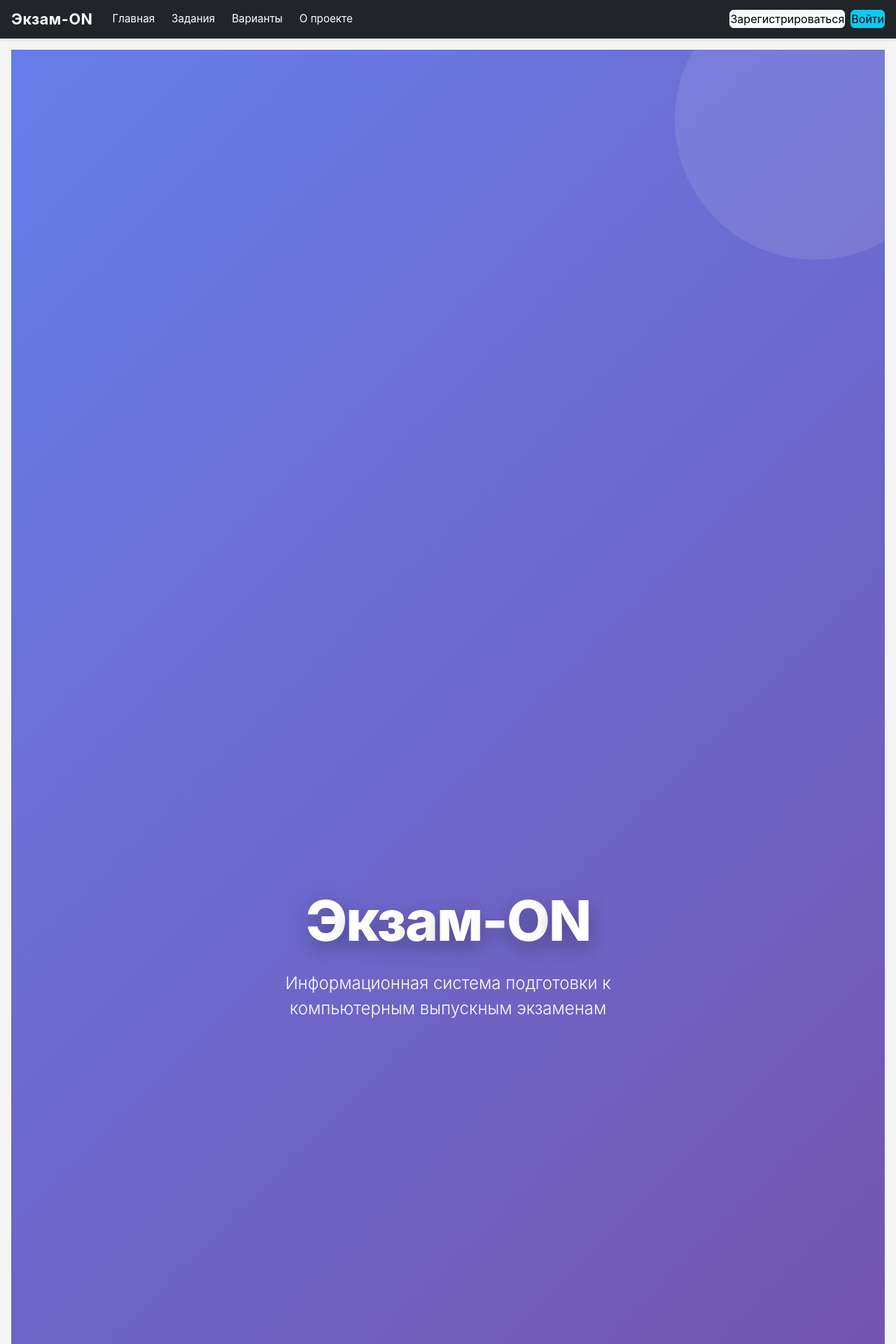
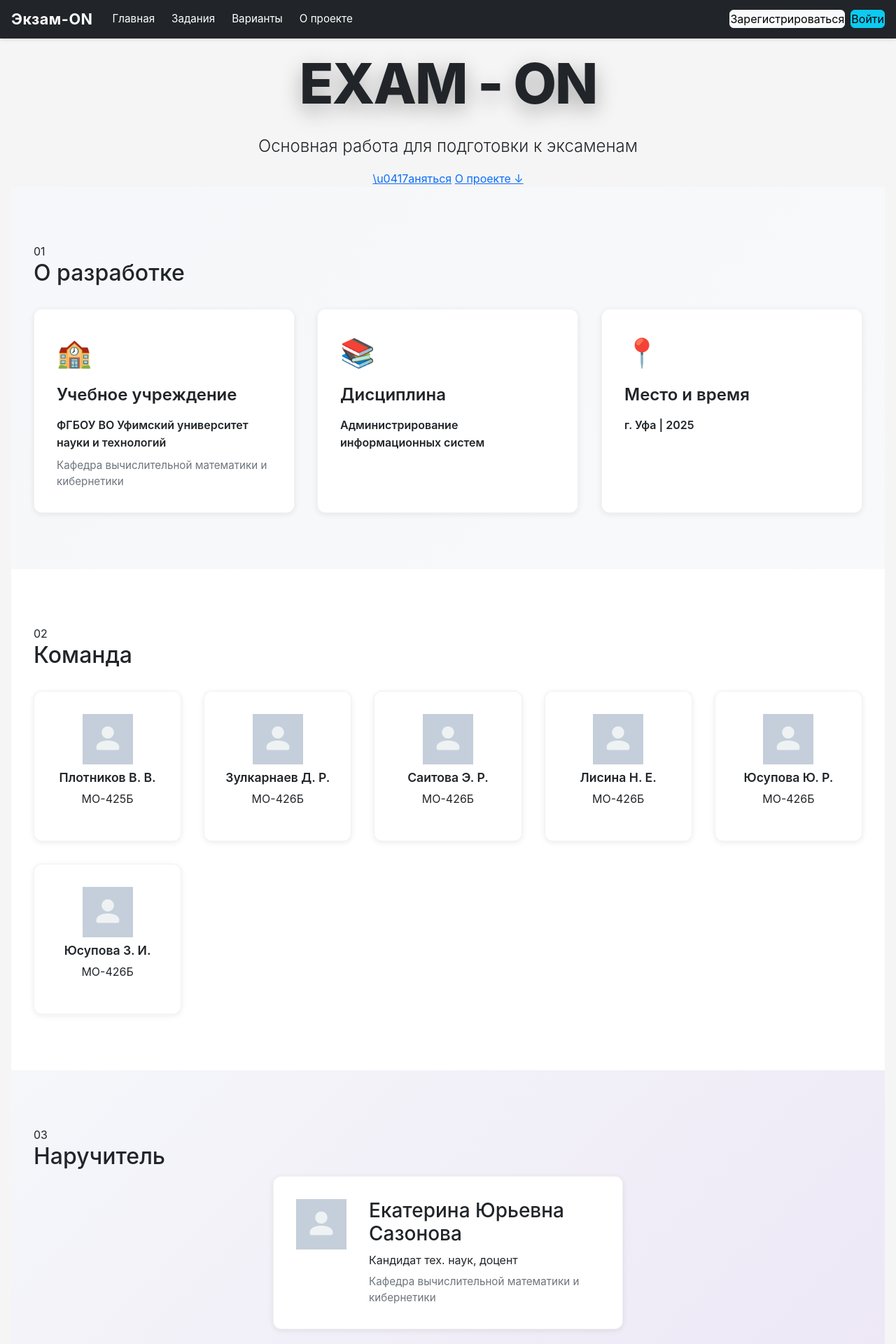
Before and after one commit to vplotnikov16/kegeproject, a Flask app: page /about in a window 1280 px wide. Shown: the top 1920 px of the page at 70% size. Run offline with Flask 3, Linux system fonts and the light colour scheme.

Commit message:
refactor: полная переделка страницы "О проекте" с по траекториям анимациями и AOS

```diff
--- a/app/templates/about.html
+++ b/app/templates/about.html
@@ -3,184 +3,252 @@
 {% block title %}О проекте - Экзам-ON{% endblock %}
 
 {% block head %}
+<!-- AOS (Animate On Scroll) Library -->
+<link rel="stylesheet" href="https://cdn.jsdelivr.net/npm/aos@2.3.4/dist/aos.css" />
 <link rel="stylesheet" type="text/css" href="{{ url_for('static', filename='css/about.css') }}">
 {% endblock %}
 
 {% block content %}
-<div class="about-container">
-    <!-- Hero Section -->
-    <section class="about-hero">
+<div class="about-page">
+    <!-- HERO SECTION -->
+    <section class="section-hero">
+        <div class="hero-background">
+            <div class="blob blob-1" data-aos="fade-up" data-aos-duration="2000" data-aos-delay="0"></div>
+            <div class="blob blob-2" data-aos="fade-down" data-aos-duration="2500" data-aos-delay="200"></div>
+            <div class="blob blob-3" data-aos="fade-left" data-aos-duration="3000" data-aos-delay="400"></div>
+        </div>
+
         <div class="hero-content">
-            <h1 class="hero-title" data-scroll>Экзам-ON</h1>
-            <p class="hero-subtitle" data-scroll>Информационная система подготовки к компьютерным выпускным экзаменам</p>
+            <h1 class="hero-title" data-aos="zoom-in" data-aos-duration="1200" data-aos-delay="300">
+                <span class="title-word" data-aos="fade-up" data-aos-duration="800">EXAM</span>
+                <span class="title-word" data-aos="fade-up" data-aos-duration="800" data-aos-delay="100">-</span>
+                <span class="title-word" data-aos="fade-up" data-aos-duration="800" data-aos-delay="200">ON</span>
+            </h1>
+
+            <p class="hero-subtitle" data-aos="fade-up" data-aos-duration="1000" data-aos-delay="600">
+                Основная работа для подготовки к эксаменам
+            </p>
+
+            <div class="hero-cta" data-aos="fade-up" data-aos-duration="1000" data-aos-delay="900">
+                <a href="{{ url_for('tasks.tasks') }}" class="btn-primary">\u0417аняться</a>
+                <a href="#university" class="btn-secondary">О проекте ↓</a>
             </div>
-        <div class="hero-decoration" data-scroll-transform>
-            <div class="decoration-item"></div>
+        </div>
+
+        <div class="scroll-indicator" data-aos="fade-down" data-aos-duration="1500" data-aos-delay="1200">
+            <div class="scroll-icon">
+                <span></span>
+                <span></span>
+            </div>
         </div>
     </section>
 
-    <!-- University Info -->
-    <section class="section-university">
+    <!-- UNIVERSITY INFO -->
+    <section class="section-university" id="university">
         <div class="container-section">
-            <div class="section-header" data-scroll>
+            <div class="section-intro" data-aos="fade-right" data-aos-duration="1000" data-aos-delay="0">
+                <span class="section-label">01</span>
                 <h2>О разработке</h2>
-                <div class="header-line"></div>
+                <div class="underline"></div>
             </div>
 
             <div class="uni-grid">
-                <div class="uni-card" data-scroll>
+                <div class="uni-card" data-aos="flip-left" data-aos-duration="1200" data-aos-delay="0">
+                    <div class="card-bg"></div>
                     <div class="card-icon">🏫</div>
                     <h3>Учебное учреждение</h3>
                     <p class="card-main">ФГБОУ ВО Уфимский университет науки и технологий</p>
                     <p class="card-sub">Кафедра вычислительной математики и кибернетики</p>
                 </div>
 
-                <div class="uni-card" data-scroll>
+                <div class="uni-card" data-aos="flip-left" data-aos-duration="1200" data-aos-delay="150">
+                    <div class="card-bg"></div>
                     <div class="card-icon">📚</div>
                     <h3>Дисциплина</h3>
                     <p class="card-main">Администрирование информационных систем</p>
                 </div>
 
-                <div class="uni-card" data-scroll>
+                <div class="uni-card" data-aos="flip-left" data-aos-duration="1200" data-aos-delay="300">
+                    <div class="card-bg"></div>
                     <div class="card-icon">📍</div>
                     <h3>Место и время</h3>
-                    <p class="card-main">Город Уфа</p>
-                    <p class="card-sub">2025 год</p>
+                    <p class="card-main">г. Уфа | 2025</p>
                 </div>
             </div>
         </div>
     </section>
 
-    <!-- Developers Section -->
+    <!-- DEVELOPERS SECTION -->
     <section class="section-developers">
         <div class="container-section">
-            <div class="section-header" data-scroll>
-                <h2>Разработчики проекта</h2>
-                <div class="header-line"></div>
+            <div class="section-intro" data-aos="fade-left" data-aos-duration="1000" data-aos-delay="0">
+                <span class="section-label">02</span>
+                <h2>Команда</h2>
+                <div class="underline"></div>
             </div>
 
+            <div class="developers-showcase">
                 <div class="developers-grid">
-                <div class="developer-card" data-scroll>
-                    <div class="avatar-wrapper">
-                        <img src="{{ url_for('static', filename='img/ava.png') }}" alt="Плотников В. В." class="developer-avatar">
+                    <div class="developer-card" data-aos="zoom-in" data-aos-duration="1000" data-aos-delay="0">
+                        <div class="card-wrapper">
+                            <div class="avatar-ring">
+                                <div class="avatar-glow"></div>
+                                <img src="{{ url_for('static', filename='img/ava.png') }}" alt="Плотников">
                             </div>
+                            <div class="card-content">
                                 <h4>Плотников В. В.</h4>
-                    <p class="developer-group">группа МО-425Б</p>
+                                <p>МО-425Б</p>
+                            </div>
+                        </div>
                     </div>
 
-                <div class="developer-card" data-scroll>
-                    <div class="avatar-wrapper">
-                        <img src="{{ url_for('static', filename='img/ava.png') }}" alt="Зулкарнаев Д. Р." class="developer-avatar">
+                    <div class="developer-card" data-aos="zoom-in" data-aos-duration="1000" data-aos-delay="100">
+                        <div class="card-wrapper">
+                            <div class="avatar-ring">
+                                <div class="avatar-glow"></div>
+                                <img src="{{ url_for('static', filename='img/ava.png') }}" alt="Зулкарнаев">
                             </div>
+                            <div class="card-content">
                                 <h4>Зулкарнаев Д. Р.</h4>
-                    <p class="developer-group">группа МО-426Б</p>
+                                <p>МО-426Б</p>
+                            </div>
+                        </div>
                     </div>
 
-                <div class="developer-card" data-scroll>
-                    <div class="avatar-wrapper">
-                        <img src="{{ url_for('static', filename='img/ava.png') }}" alt="Саитова Э. Р." class="developer-avatar">
+                    <div class="developer-card" data-aos="zoom-in" data-aos-duration="1000" data-aos-delay="200">
+                        <div class="card-wrapper">
+                            <div class="avatar-ring">
+                                <div class="avatar-glow"></div>
+                                <img src="{{ url_for('static', filename='img/ava.png') }}" alt="Саитова">
                             </div>
+                            <div class="card-content">
                                 <h4>Саитова Э. Р.</h4>
-                    <p class="developer-group">группа МО-426Б</p>
+                                <p>МО-426Б</p>
+                            </div>
+                        </div>
                     </div>
 
-                <div class="developer-card" data-scroll>
-                    <div class="avatar-wrapper">
-                        <img src="{{ url_for('static', filename='img/ava.png') }}" alt="Лисина Н. Е." class="developer-avatar">
+                    <div class="developer-card" data-aos="zoom-in" data-aos-duration="1000" data-aos-delay="300">
+                        <div class="card-wrapper">
+                            <div class="avatar-ring">
+                                <div class="avatar-glow"></div>
+                                <img src="{{ url_for('static', filename='img/ava.png') }}" alt="Лисина">
                             </div>
+                            <div class="card-content">
                                 <h4>Лисина Н. Е.</h4>
-                    <p class="developer-group">группа МО-426Б</p>
+                                <p>МО-426Б</p>
+                            </div>
+                        </div>
                     </div>
 
-                <div class="developer-card" data-scroll>
-                    <div class="avatar-wrapper">
-                        <img src="{{ url_for('static', filename='img/ava.png') }}" alt="Юсупова Ю. Р." class="developer-avatar">
+                    <div class="developer-card" data-aos="zoom-in" data-aos-duration="1000" data-aos-delay="400">
+                        <div class="card-wrapper">
+                            <div class="avatar-ring">
+                                <div class="avatar-glow"></div>
+                                <img src="{{ url_for('static', filename='img/ava.png') }}" alt="Юсупова Ю">
                             </div>
+                            <div class="card-content">
                                 <h4>Юсупова Ю. Р.</h4>
-                    <p class="developer-group">группа МО-426Б</p>
+                                <p>МО-426Б</p>
+                            </div>
+                        </div>
                     </div>
 
-                <div class="developer-card" data-scroll>
-                    <div class="avatar-wrapper">
-                        <img src="{{ url_for('static', filename='img/ava.png') }}" alt="Юсупова З. И." class="developer-avatar">
+                    <div class="developer-card" data-aos="zoom-in" data-aos-duration="1000" data-aos-delay="500">
+                        <div class="card-wrapper">
+                            <div class="avatar-ring">
+                                <div class="avatar-glow"></div>
+                                <img src="{{ url_for('static', filename='img/ava.png') }}" alt="Юсупова З">
                             </div>
+                            <div class="card-content">
                                 <h4>Юсупова З. И.</h4>
-                    <p class="developer-group">группа МО-426Б</p>
+                                <p>МО-426Б</p>
+                            </div>
+                        </div>
+                    </div>
                 </div>
             </div>
         </div>
     </section>
 
-    <!-- Supervisor Section -->
+    <!-- SUPERVISOR SECTION -->
     <section class="section-supervisor">
         <div class="container-section">
-            <div class="section-header" data-scroll>
-                <h2>Руководитель проекта</h2>
-                <div class="header-line"></div>
+            <div class="section-intro" data-aos="fade-right" data-aos-duration="1000" data-aos-delay="0">
+                <span class="section-label">03</span>
+                <h2>Наручитель</h2>
+                <div class="underline"></div>
             </div>
 
-            <div class="supervisor-card" data-scroll>
-                <div class="supervisor-avatar-wrapper">
-                    <img src="{{ url_for('static', filename='img/ava.png') }}" alt="Сазонова Е. Ю." class="supervisor-avatar">
+            <div class="supervisor-wrapper" data-aos="zoom-in" data-aos-duration="1200" data-aos-delay="200">
+                <div class="supervisor-card">
+                    <div class="supervisor-avatar-ring">
+                        <div class="avatar-glow supervisor-glow"></div>
+                        <img src="{{ url_for('static', filename='img/ava.png') }}" alt="Сазонова">
                     </div>
-                <div class="supervisor-info">
-                    <h3>Сазонова Екатерина Юрьевна</h3>
-                    <p class="supervisor-title">Кандидат технических наук, доцент</p>
+                    <div class="supervisor-content">
+                        <h3>Екатерина Юрьевна Сазонова</h3>
+                        <div class="supervisor-badge">Кандидат тех. наук, доцент</div>
                         <p class="supervisor-role">Кафедра вычислительной математики и кибернетики</p>
+                    </div>
                 </div>
             </div>
         </div>
     </section>
 
-    <!-- Features Section -->
+    <!-- FEATURES SECTION -->
     <section class="section-features">
         <div class="container-section">
-            <div class="section-header" data-scroll>
-                <h2>Что включает проект</h2>
-                <div class="header-line"></div>
+            <div class="section-intro" data-aos="fade-left" data-aos-duration="1000" data-aos-delay="0">
+                <span class="section-label">04</span>
+                <h2>Что включает</h2>
+                <div class="underline"></div>
             </div>
 
-            <div class="features-list">
-                <div class="feature-item" data-scroll>
+            <div class="features-container">
+                <div class="feature-card" data-aos="fade-up-right" data-aos-duration="1000" data-aos-delay="0" data-aos-offset="100">
                     <div class="feature-number">01</div>
-                    <h4>Управление заданиями</h4>
-                    <p>Полная база заданий с поддержкой вложений, фильтрацией по номерам и сложности</p>
+                    <div class="feature-icon">\ud83d\udcd1</div>
+                    <h4>Задания</h4>
+                    <p>Полная база заданий с вложениями и фильтрацией</p>
                 </div>
 
-                <div class="feature-item" data-scroll>
+                <div class="feature-card" data-aos="fade-up-right" data-aos-duration="1000" data-aos-delay="150" data-aos-offset="100">
                     <div class="feature-number">02</div>
-                    <h4>Варианты тестирования</h4>
-                    <p>Создание и прохождение полных вариантов ЕГЭ с правильной подсчётом задач</p>
+                    <div class="feature-icon">\ud83d\udcc4</div>
+                    <h4>Варианты</h4>
+                    <p>Составляйте свои пакеты тестов для тренировки</p>
                 </div>
 
-                <div class="feature-item" data-scroll>
+                <div class="feature-card" data-aos="fade-up-right" data-aos-duration="1000" data-aos-delay="300" data-aos-offset="100">
                     <div class="feature-number">03</div>
-                    <h4>Отслеживание прогресса</h4>
-                    <p>Подробная статистика, анализ ошибок, рекомендации по улучшению</p>
+                    <div class="feature-icon">\ud83d\udcc8</div>
+                    <h4>Аналитика</h4>
+                    <p>Отслеживайте прогресс детальнрыми статистиками</p>
                 </div>
 
-                <div class="feature-item" data-scroll>
+                <div class="feature-card" data-aos="fade-up-right" data-aos-duration="1000" data-aos-delay="450" data-aos-offset="100">
                     <div class="feature-number">04</div>
-                    <h4>Администраторский панель</h4>
-                    <p>Полное управление пользователями, заданиями, вариантами и правами доступа</p>
+                    <div class="feature-icon">\ud83d\udcdd</div>
+                    <h4>Админпанель</h4>
+                    <p>Полные возможности организации системы</p>
                 </div>
             </div>
         </div>
     </section>
 
-    <!-- Footer Section -->
-    <section class="section-footer">
-        <div class="container-section">
-            <div class="footer-content" data-scroll>
-                <h3>Спасибо за использование Экзам-ON!</h3>
-                <p>Проект разработан с заботой о качестве подготовки к экзаменам</p>
-                <div class="footer-decoration"></div>
-            </div>
+    <!-- CLOSING SECTION -->
+    <section class="section-closing">
+        <div class="closing-content" data-aos="zoom-in" data-aos-duration="1200" data-aos-delay="200">
+            <h2 data-aos="fade-up" data-aos-duration="1000">Готовы к экзамену?</h2>
+            <p data-aos="fade-up" data-aos-duration="1000" data-aos-delay="100">Начните подготовку прямо сейчас</p>
+            <a href="{{ url_for('tasks.tasks') }}" class="btn-large" data-aos="fade-up" data-aos-duration="1000" data-aos-delay="200">Начать обучение</a>
         </div>
     </section>
 </div>
 {% endblock %}
 
 {% block scripts %}
+<script src="https://cdn.jsdelivr.net/npm/aos@2.3.4/dist/aos.js"></script>
 <script src="{{ url_for('static', filename='js/about-scroll.js') }}"></script>
 {% endblock %}
```
Lines whose indentation alone changed are shown as unchanged.
